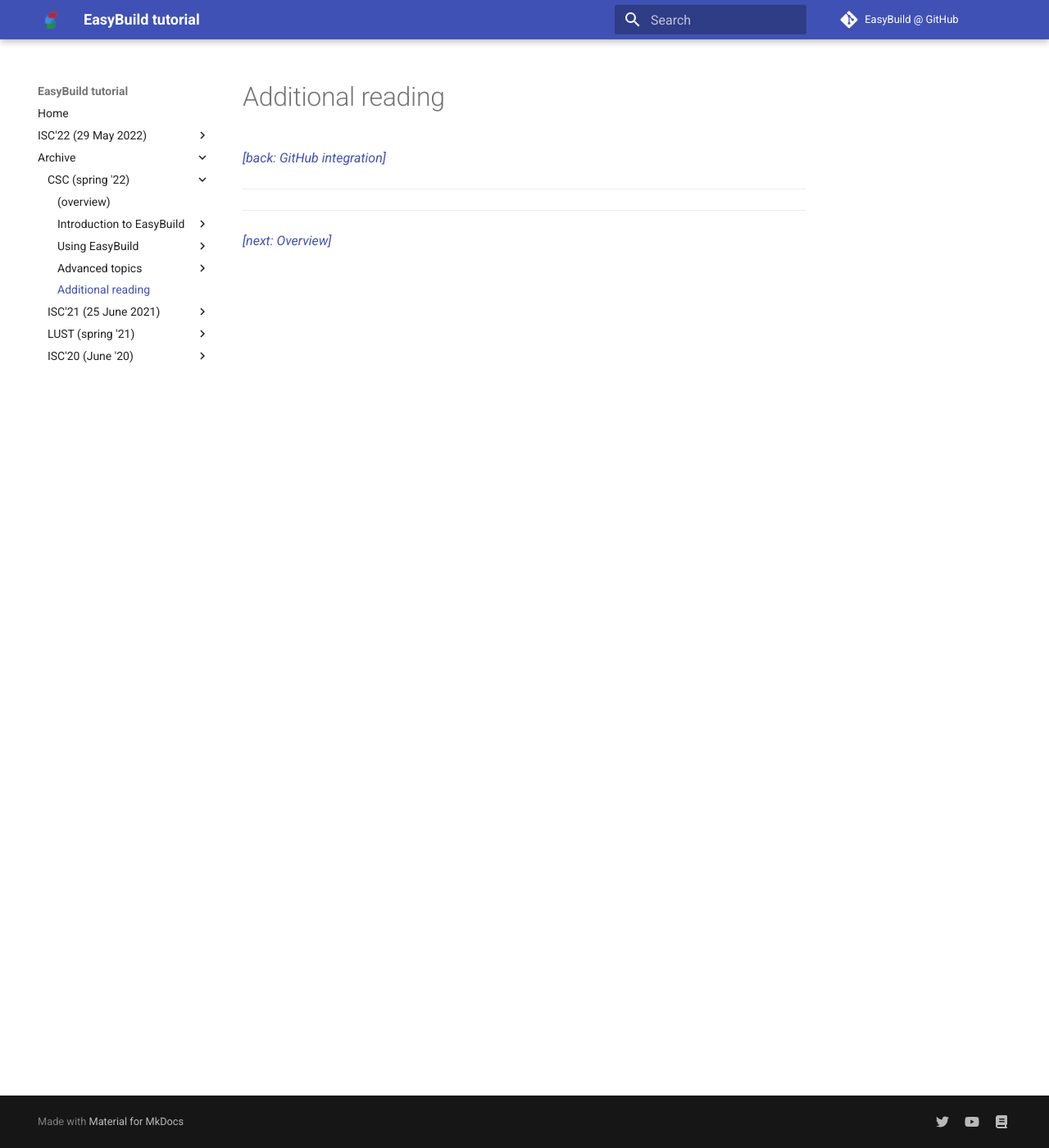
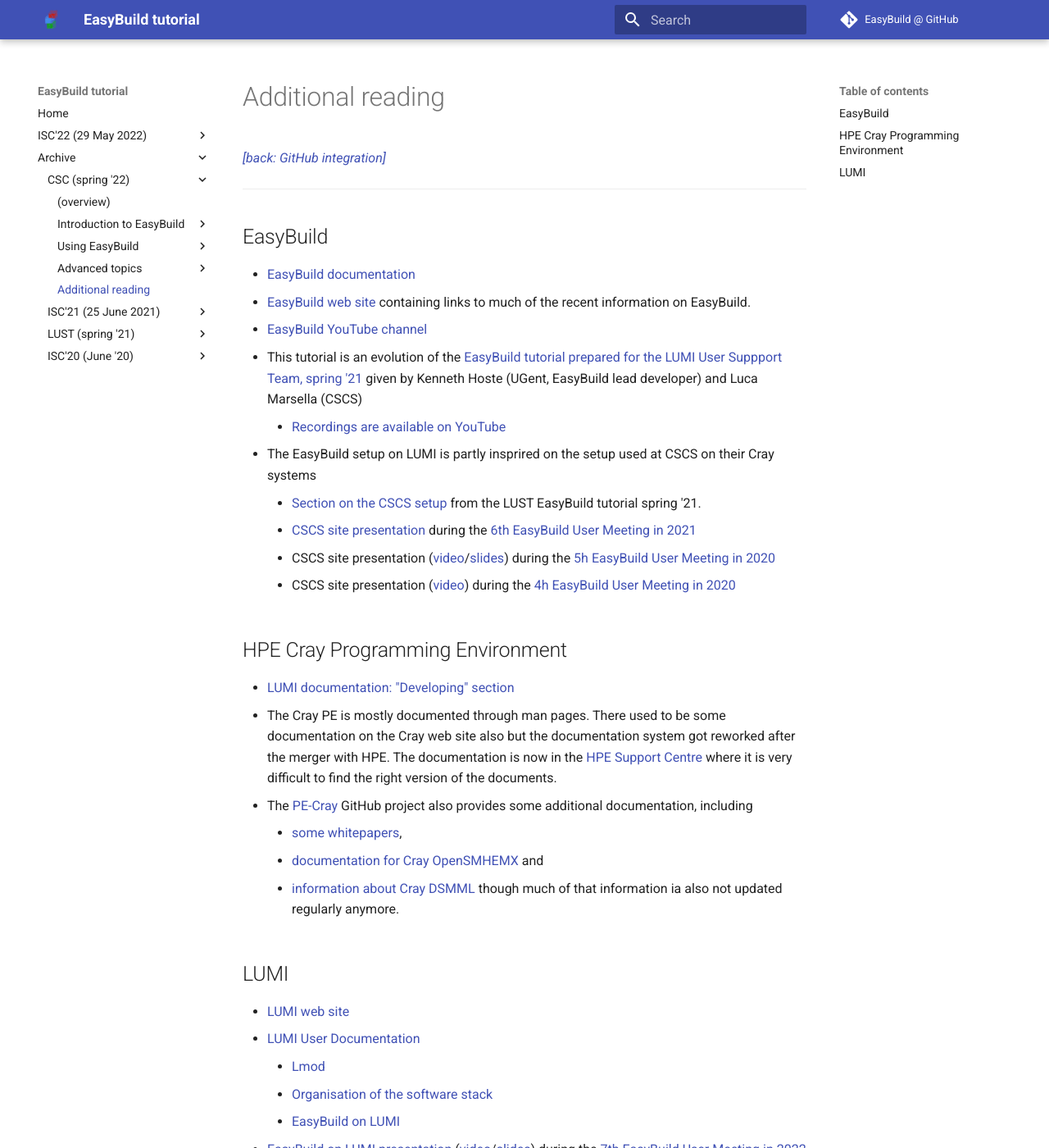
Before and after one commit to easybuilders/easybuild-tutorial, an MkDocs documentation site: the page built from docs/2022-CSC_and_LO/4_00_additional_reading.md, in a window 1280 px wide and 1400 px high. Shown: the whole window at 82% size. Built offline with MkDocs 1.6.1 and Material for MkDocs 9.7.7, drawn with Linux system fonts in a browser that asks for light colours; some of the changed text lies outside the part shown.

Commit message:
Additional reading section.

```diff
--- a/docs/2022-CSC_and_LO/4_00_additional_reading.md
+++ b/docs/2022-CSC_and_LO/4_00_additional_reading.md
@@ -4,9 +4,52 @@
 
 ---
 
+## EasyBuild
+
+-   [EasyBuild documentation](https://docs.easybuild.io/en/latest/#)
+-   [EasyBuild web site](https://easybuild.io/) containing links to much of the recent information on
+    EasyBuild.
+-   [EasyBuild YouTube channel](https://www.youtube.com/c/EasyBuilders)
+-   This tutorial is an evolution of the
+    [EasyBuild tutorial prepared for the LUMI User Suppport Team, spring '21](https://easybuilders.github.io/easybuild-tutorial/2021-lust/)
+    given by Kenneth Hoste (UGent, EasyBuild lead developer) and Luca Marsella (CSCS)
+    -   [Recordings are available on YouTube](https://www.youtube.com/watch?v=JTRw8hqi6x0&list=PLhnGtSmEGEQh573bk3BeOj_KCRBBiA5OT)
+-   The EasyBuild setup on LUMI is partly insprired on the setup used at CSCS on their Cray systems
+    -   [Section on the CSCS setup](https://easybuilders.github.io/easybuild-tutorial/2021-lust/cray/easybuild_at_cscs/)
+        from the LUST EasyBuild tutorial spring '21.
+    -   [CSCS site presentation](https://easybuild.io/eum21/#eb-site-talk-cscs)
+        during the [6th EasyBuild User Meeting in 2021](https://easybuild.io/eum21/)
+    -   CSCS site presentation ([video](https://www.youtube.com/watch?v=rhoHmUhzSGw&list=PLhnGtSmEGEQidEM8MZKkOaVutgt9WmqI0)/[slides](https://users.ugent.be/~kehoste/eum20/eum20_11_luca_cscs.pdf))
+        during the [5h EasyBuild User Meeting in 2020](https://github.com/easybuilders/easybuild/wiki/5th-EasyBuild-User-Meeting)
+    -   CSCS site presentation ([video](https://youtu.be/qLuHeaFmydM?list=PLhnGtSmEGEQhEjG5hD70tRwL3n58aWNHc&t=1451))
+        during the [4h EasyBuild User Meeting in 2020](https://github.com/easybuilders/easybuild/wiki/4th-EasyBuild-User-Meeting)
 
 
+## HPE Cray Programming Environment
 
+-   [LUMI documentation: "Developing" section](https://docs.lumi-supercomputer.eu/development/)
+-   The Cray PE is mostly documented through man pages. There used to be some documentation on the
+    Cray web site also but the documentation system got reworked after the merger with HPE.
+    The documentation is now in the [HPE Support Centre](https://support.hpe.com/) where it
+    is very difficult to find the right version of the documents.
+-   The [PE-Cray](https://github.com/PE-Cray) GitHub project also provides some additional
+    documentation, including
+    -   [some whitepapers](https://github.com/PE-Cray/whitepapers),
+    -   [documentation for Cray OpenSMHEMX](https://github.com/PE-Cray/cray-openshmemx) and
+    -   [information about Cray DSMML](https://github.com/PE-Cray/cray-dsmml)
+    though much of that information ia also not updated regularly anymore.
+
+
+## LUMI
+
+-   [LUMI web site](https://lumi-supercomputer.eu/)
+-   [LUMI User Documentation](https://docs.lumi-supercomputer.eu/)
+    -   [Lmod](https://docs.lumi-supercomputer.eu/computing/Lmod_modules/)
+    -   [Organisation of the software stack](https://docs.lumi-supercomputer.eu/computing/softwarestacks/)
+    -   [EasyBuild on LUMI](https://docs.lumi-supercomputer.eu/software/installing/easybuild/)
+-   [EasyBuild on LUMI presentation](https://easybuild.io/eum22/#lumi)
+    ([video](https://www.youtube.com/watch?v=hZezVG6lJNk&list=PLhnGtSmEGEQgCneeSQvYoIZrbv7wIKlo2)/[slides](https://easybuild.io/eum22/001_eum22_EasyBuild_on_LUMI.pdf))
+    during the [7th EasyBuild User Meeting in 2022](https://easybuild.io/eum22/)
 
 ---
 
```
